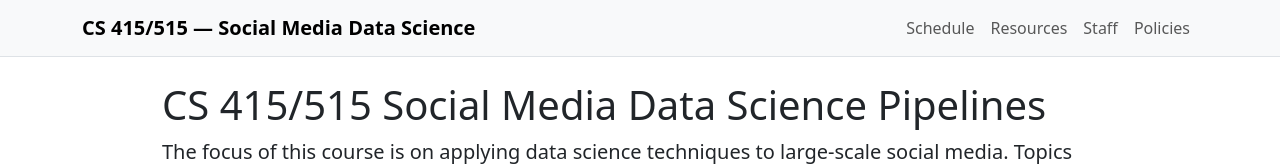
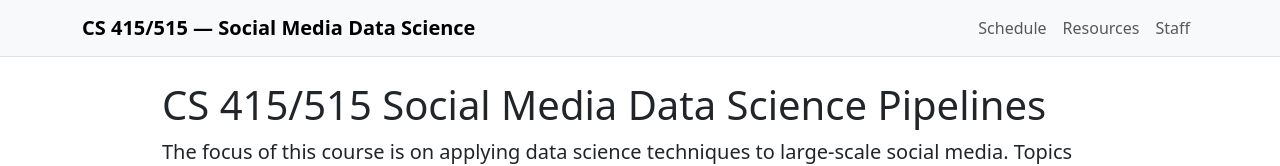
Before and after one commit to YangKCLab/social-media-ds-course, a Vue app in the folder frontend/: page / in a window 1280 px wide. Shown: the top 166 px of the page. Built offline with nearby package versions, Linux system fonts and the light colour scheme.

Commit message:
chore(nav): remove Policies link from navbar

```diff
--- a/frontend/src/App.vue
+++ b/frontend/src/App.vue
@@ -22,7 +22,6 @@ import { RouterLink, RouterView } from 'vue-router'
           <li class="nav-item"><RouterLink class="nav-link" to="/schedule">Schedule</RouterLink></li>
           <li class="nav-item"><RouterLink class="nav-link" to="/resources">Resources</RouterLink></li>
           <li class="nav-item"><RouterLink class="nav-link" to="/staff">Staff</RouterLink></li>
-          <li class="nav-item"><a class="nav-link" href="#policies">Policies</a></li>
         </ul>
       </nav>
     </div>
```
